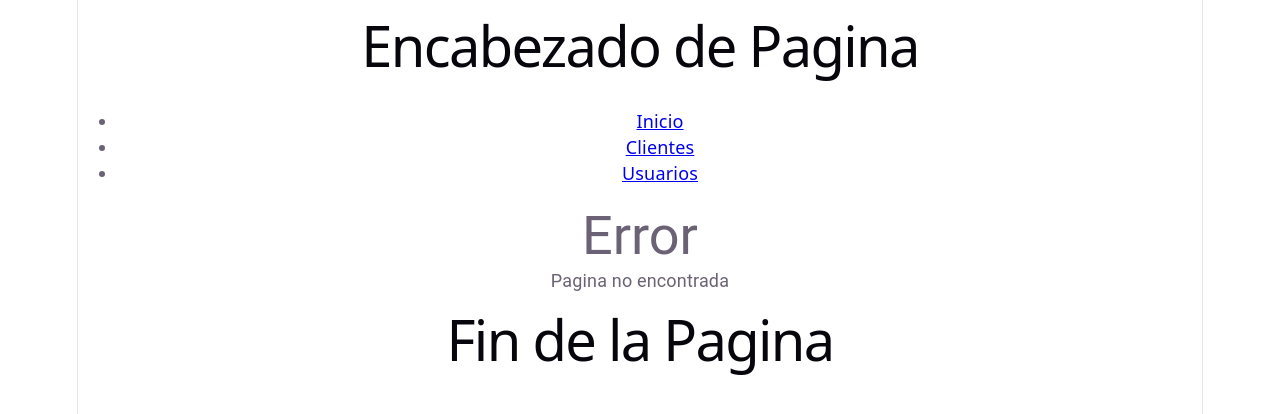
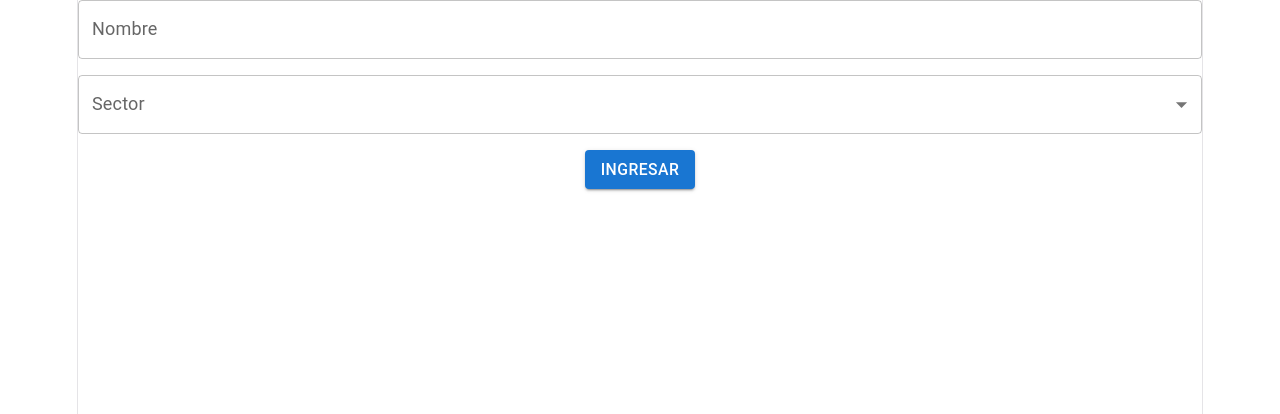
Before and after one commit to MateoMendietauwu69/pv_tp_integrador_grupo4, a React (Vite) app: page /login in a window 1280 px wide. Shown: the top 414 px of the page. Built offline with nearby package versions, Linux system fonts and the light colour scheme.

Commit message:
correcciones modulo A -David Palacios

```diff
--- a/src/components/common/RutaProtegida.jsx
+++ b/src/components/common/RutaProtegida.jsx
@@ -2,10 +2,10 @@ import { useContext } from "react";
 import { Navigate } from "react-router-dom";
 import { AdminContext } from "../../context/AdminContext";
 
-function RutaProtegida ({Children}) {
+const RutaProtegida = ({children}) => {
     const {admin} = useContext(AdminContext);
     if(!admin){
-        return <Navigate to="/" />
+        return <Navigate to="/login" replace />
     }
     return children;
 }
--- a/src/components/layout/Footer.jsx
+++ b/src/components/layout/Footer.jsx
@@ -1,5 +1,7 @@
-export default function Footer () {
+const Footer = () => {
     return (
         <h1>Fin de la Pagina</h1>
     );
 }
+
+export default Footer;
--- a/src/components/layout/Header.jsx
+++ b/src/components/layout/Header.jsx
@@ -1,5 +1,24 @@
-export default function Header () {
+import { useContext } from "react";
+import { useNavigate } from "react-router-dom";
+import { Button } from "@mui/material";
+import { AdminContext } from "../../context/AdminContext";
+
+const Header = () => {
+
+    const {admin, logout} = useContext(AdminContext);
+    const navigate =useNavigate();
+    const cerrarsesion = () => {
+        logout();
+        navigate("/login");
+    }
+
     return(
-        <h1>Encabezado de Pagina</h1>
+        <header>
+            <p>{admin.nombre}</p>
+            <p>{admin.sector}</p>
+            <Button onClick={cerrarsesion} >Cerrar Sesión</Button>
+        </header>
     );
 }
+
+export default Header;
--- a/src/components/layout/Nav.jsx
+++ b/src/components/layout/Nav.jsx
@@ -1,6 +1,6 @@
 import { NavLink } from "react-router-dom";
 
-export default function Nav () {
+const Nav = () => {
     return (
         <nav>
             <ul>
@@ -11,9 +11,11 @@ export default function Nav () {
                     <NavLink to="/clientes" >Clientes</NavLink>
                 </li>
                 <li>
-                    <NavLink to="/perfil" >Usuarios</NavLink>
+                    <NavLink to="/detalles" >Detalles</NavLink>
                 </li>
             </ul>
         </nav>
     );
 }
+
+export default Nav;
--- /dev/null
+++ b/src/context/AdminContext.jsx
@@ -0,0 +1,32 @@
+import { createContext, useState, useEffect } from 'react';
+
+export const AdminContext = createContext(null);
+
+export const AdminProvider = ({ children }) => {
+
+  const [admin, setAdmin] = useState(() => {
+    const sesionGuardada = localStorage.getItem('admin_session');
+    return sesionGuardada ? JSON.parse(sesionGuardada) : null;
+  });
+
+  useEffect(() => {
+    if (admin) {
+      localStorage.setItem('admin_session', JSON.stringify(admin));
+    } else {
+      localStorage.removeItem('admin_session');
+    }
+  }, [admin]);
+
+  const login = (nombre, sector) => {
+    setAdmin({ nombre, sector });
+  };
+
+  const logout = () => {
+    setAdmin(null);
+  };
+  return (
+    <AdminContext.Provider value={{ admin, login, logout }}>
+      {children}
+    </AdminContext.Provider>
+  );
+};
--- a/src/main.jsx
+++ b/src/main.jsx
@@ -2,9 +2,12 @@ import { StrictMode } from 'react'
 import { createRoot } from 'react-dom/client'
 import './css/index.css'
 import App from './App.jsx'
+import { AdminProvider } from './context/AdminContext.jsx'
 
 createRoot(document.getElementById('root')).render(
   <StrictMode>
-    <App />
+    <AdminProvider>
+      <App />
+    </AdminProvider>
   </StrictMode>,
 )
--- a/src/routes/Router.jsx
+++ b/src/routes/Router.jsx
@@ -1,27 +1,33 @@
 import { BrowserRouter, Routes, Route } from 'react-router-dom';
+import { useContext } from 'react';
+import { AdminContext } from '../context/AdminContext.jsx';
 import RutaProtegida from '../components/common/RutaProtegida.jsx';
 import Login from '../views/Login.jsx';
 import Dashboard from '../views/Dashboard.jsx';
-import PerfilUsuario from '../views/PerfilUsuario.jsx';
-import Clientes from '../views/Clientes.jsx';
+import Detalles from '../views/DetalleCliente.jsx'
+import Clientes from '../views/ListaClientes.jsx';
 import Notfound from '../views/Notfound.jsx';
 import Header from '../components/layout/Header.jsx';
 import Nav from '../components/layout/Nav.jsx';
 import Footer from '../components/layout/Footer.jsx';
 
-function Router () {
+const Router = () => {
+
+    const {admin} = useContext(AdminContext);
+
     return (
         <BrowserRouter>
-            <Header />
-            <Nav />
+            {admin && <Header />}
+            {admin && <Nav />}
             <Routes>
+                <Route path='/login' element={<Login />} />
                 <Route path='/' element={<RutaProtegida><Dashboard /></RutaProtegida>} />
                 <Route path='/dashboard' element={<RutaProtegida><Dashboard /></RutaProtegida>} />
                 <Route path='/clientes' element={<RutaProtegida><Clientes /></RutaProtegida>} />
-                <Route path='/perfil' element={<RutaProtegida><PerfilUsuario /></RutaProtegida>} />
+                <Route path='/detalles' element={<RutaProtegida><Detalles /></RutaProtegida>} />
                 <Route path='*' element={<Notfound />} />
             </Routes>
-            <Footer />
+            {admin && <Footer />}
         </BrowserRouter>
     );
 }
--- a/src/views/Dashboard.jsx
+++ b/src/views/Dashboard.jsx
@@ -1,4 +1,4 @@
-function Dashboard () {
+const Dashboard = () => {
     return (
         <h1>Bienvenido al dashboard</h1>
     );
--- a/src/views/PerfilUsuario.jsx
+++ b/src/views/DetalleCliente.jsx
@@ -1,7 +1,7 @@
-function PerfilUsuario () {
+const Detalles = () => {
     return (
         <h1>Aquí estan los perfiles de usuario</h1>
     );
 }
 
-export default PerfilUsuario;
+export default Detalles;
--- a/src/views/Clientes.jsx
+++ b/src/views/ListaClientes.jsx
@@ -1,4 +1,4 @@
-function Clientes () {
+const Clientes = () => {
     return (
         <h1>Ahora estas en Clientes</h1>
     );
--- a/src/views/Login.jsx
+++ b/src/views/Login.jsx
@@ -1,13 +1,46 @@
-import { MenuItem, TextField } from "@mui/material";
+import { MenuItem, TextField, Button } from "@mui/material"
+import { useState, useContext } from "react"
+import { useNavigate } from "react-router-dom";
+import { AdminContext } from "../context/AdminContext";
 
-export default function Login () {
+const Login = () => {
+
+    const [nombre, setnombre] = useState("");
+    const [sector, setsector] = useState("");
+
+    const {login} = useContext(AdminContext);
+
+    const navigate = useNavigate();
+
+    const handleSubmit = (e) => {
+        e.preventDefault();
+        if(!nombre || !sector) return;
+        login(nombre, sector);
+        navigate("/dashboard");
+    };
+
     return (
-        <Login>
-            <TextField label="nombre" />
-            <select>
-                <MenuItem value="soporte" >Soporte</MenuItem>
-                <MenuItem value="Gerencia" >Gerencia</MenuItem>
-            </select>
-        </Login>
+        <form onSubmit={handleSubmit} >
+            <TextField
+                label="Nombre"
+                value={nombre}
+                onChange={(e) => setnombre(e.target.value)}
+                fullWidth
+            />
+            <TextField
+                select
+                label="Sector"
+                value={sector}
+                onChange={(e) => setsector(e.target.value)}
+                fullWidth
+                sx={{mt:2}}
+            >
+                <MenuItem value="Soporte">Soporte</MenuItem>
+                <MenuItem value="Gerencia">Gerencia</MenuItem>
+            </TextField>
+            <Button type="submit" variant="contained" sx={{mt:2}} >Ingresar</Button>
+        </form>
     );
 }
+
+export default Login;
--- a/src/views/Notfound.jsx
+++ b/src/views/Notfound.jsx
@@ -1,6 +1,6 @@
 import { Container, Typography } from "@mui/material";
 
-function Notfound () {
+const Notfound = () => {
     return (
         <Container>
             <Typography variant='h3' >Error</Typography>
```
